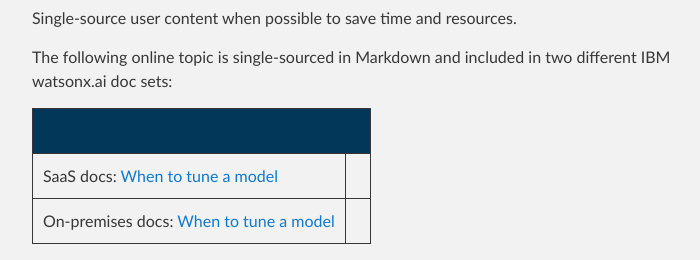
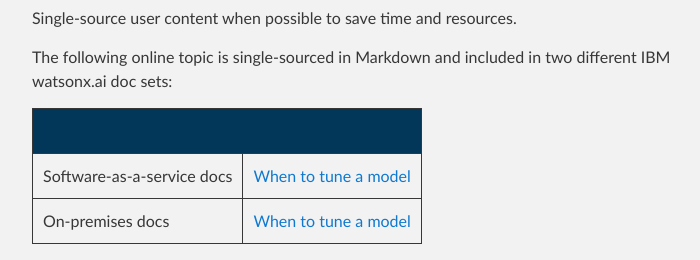
Before and after one commit to michelle-miller/michelle-miller.github.io, a Jekyll site: the page built from user-help.md, in a window 1280 px wide and 900 px high, scrolled down 1372 px, cut to the strip 94-354 px from the top of the window. Shown: the whole strip, without its empty margins (288-988 px from the left). Built offline with Jekyll 4.4.1, drawn with Linux system fonts in a browser that asks for light colours; our own code applies the rules of GitHub Pages for plain Markdown files.

Commit message:
updating table

```diff
--- a/user-help.md
+++ b/user-help.md
@@ -28,7 +28,7 @@ The following two samples show content for a tool called Content Miner in IBM Wa
 
 |||
 |-|-|
-| [Before](https://michelle-miller.github.io/samples/contentmine-before.pdf){:target="_blank"} | [After](https://michelle-miller.github.io/samples/contentmine-after.pdf){:target="_blank"} |
+| [Before](https://michelle-miller.github.io/samples/contentmine-before.pdf){:target="_blank"} | [ After ](https://michelle-miller.github.io/samples/contentmine-after.pdf){:target="_blank"} |
 
 [Start of page](https://michelle-miller.github.io/user-help.html){: .amini}
 
@@ -46,8 +46,8 @@ The following online topic is single-sourced in Markdown and included in two dif
 
 | | |
 |-|-|
-| SaaS docs: [When to tune a model](https://www.ibm.com/docs/SSYOK8/wsj/analyze-data/fm-tuning-when.html){:target="_blank"} |
- On-premises docs: [When to tune a model](https://www.ibm.com/docs/SSLSRPV_2.1.x/wsj/analyze-data/fm-tuning-when.html){:target="_blank"} |
+| Software-as-a-service docs | [When to tune a model](https://www.ibm.com/docs/SSYOK8/wsj/analyze-data/fm-tuning-when.html){:target="_blank"} |
+| On-premises docs| [When to tune a model](https://www.ibm.com/docs/SSLSRPV_2.1.x/wsj/analyze-data/fm-tuning-when.html){:target="_blank"} |
 
 ## Target diverse learning methods
 
```
